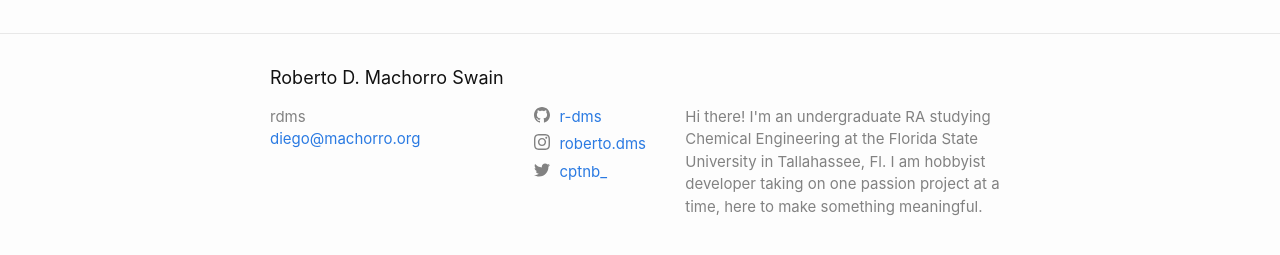
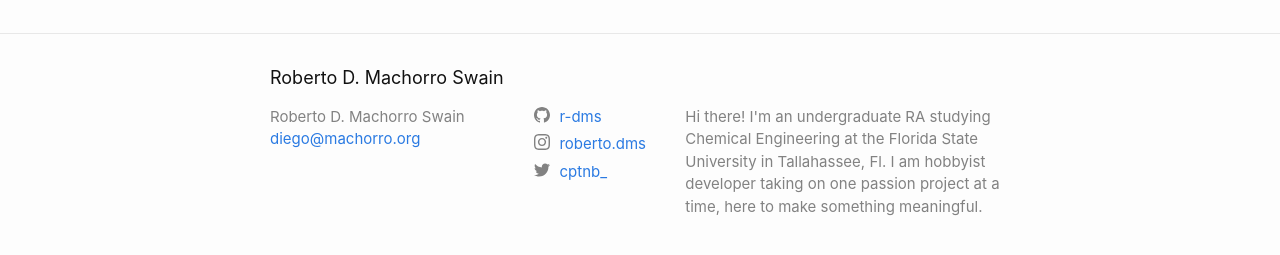
Before and after one commit to r-dms/r-dms.github.io, a Jekyll site: the page built from index.markdown, in a window 1280 px wide. Shown: the part 622-877 px from the top of the page. Built offline with Jekyll 4.4.1, drawn with Linux system fonts in a browser that asks for light colours.

Commit message:
removed author

```diff
--- a/_config.yml
+++ b/_config.yml
@@ -19,7 +19,6 @@
 # in the templates via {{ site.myvariable }}.
 
 title: Roberto D. Machorro Swain
-author: rdms
 email: diego@machorro.org
 description: >- # this means to ignore newlines until "baseurl:"
   Hi there! I'm an undergraduate RA studying Chemical Engineering at the
```
